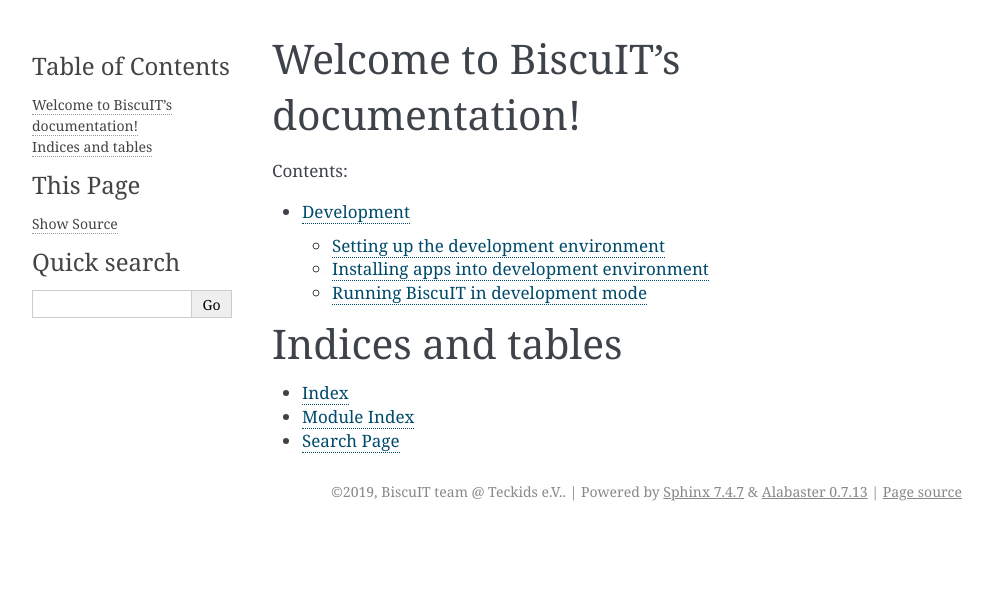
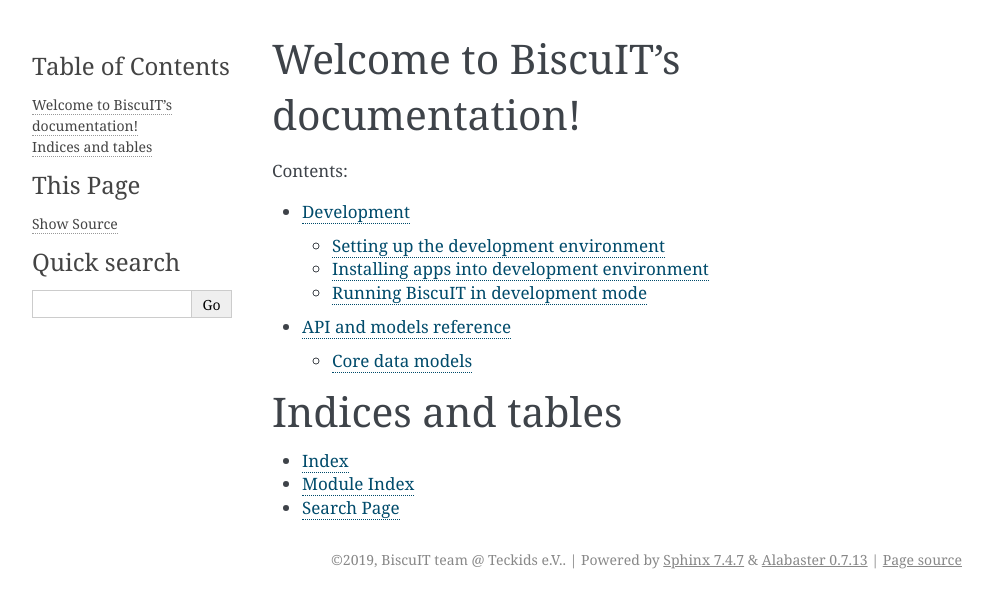
Before and after one commit to deepanshumehtaa/AlekSIS-Core, a Sphinx documentation site: the page built from docs/index.rst, in a window 1280 px wide. Shown: the top 608 px of the page, without its empty margins (148-1141 px from the left). Built offline with Sphinx 7.4.7, drawn with Linux system fonts in a browser that asks for light colours.

Commit message:
Add first documentation for core models.

```diff
--- a/docs/index.rst
+++ b/docs/index.rst
@@ -11,6 +11,7 @@
    :caption: Contents:
 
    dev/00_index
+   ref/00_index
 
 
 Indices and tables
--- /dev/null
+++ b/docs/ref/00_index.rst
@@ -0,0 +1,7 @@
+API and models reference
+========================
+
+.. toctree::
+   :glob:
+
+   core/*
--- /dev/null
+++ b/docs/ref/core/01_models.rst
@@ -0,0 +1,5 @@
+Core data models
+================
+
+.. automodule:: biscuit.core.models
+   :members:
```
Also changed, not shown: 1 other file.
